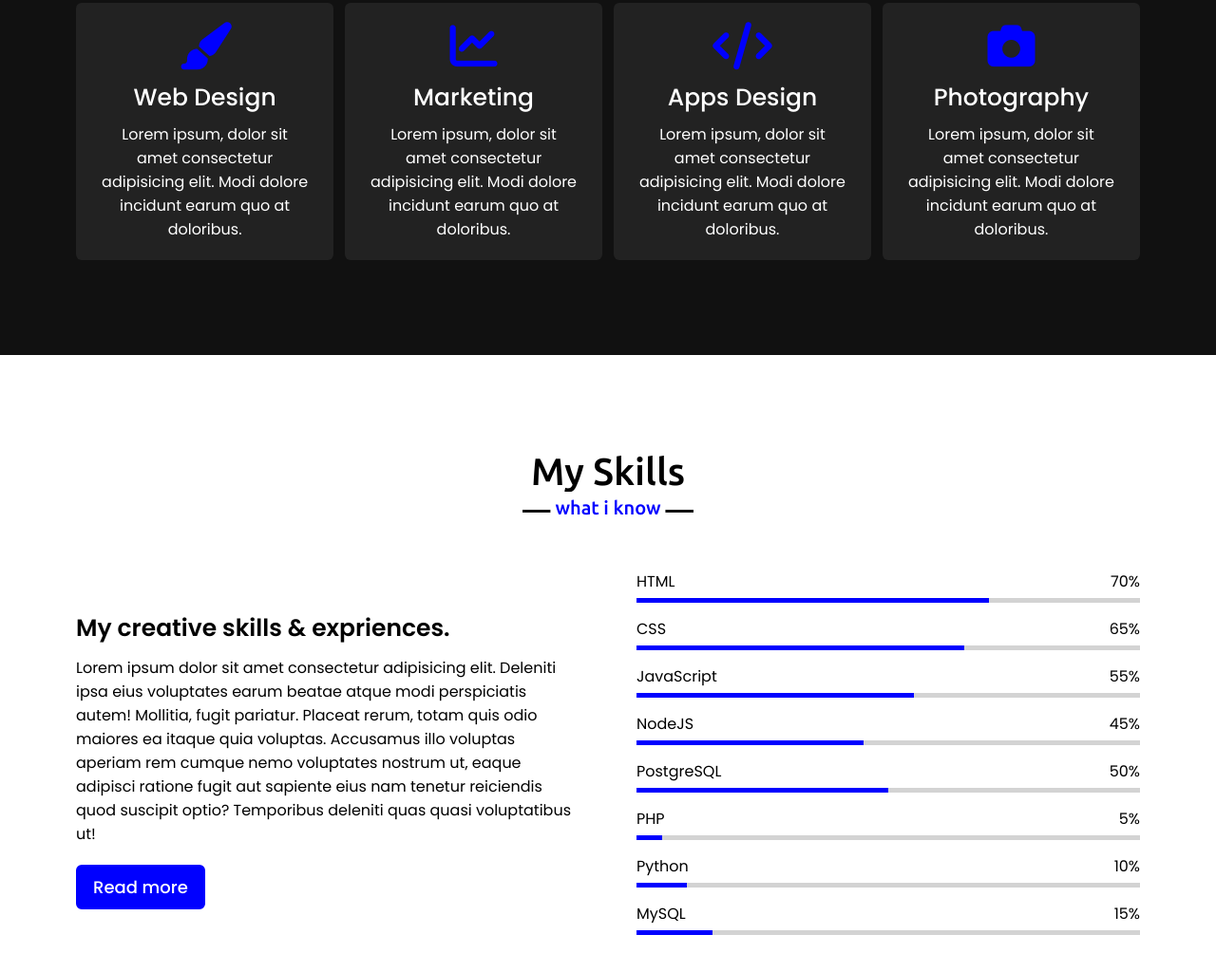
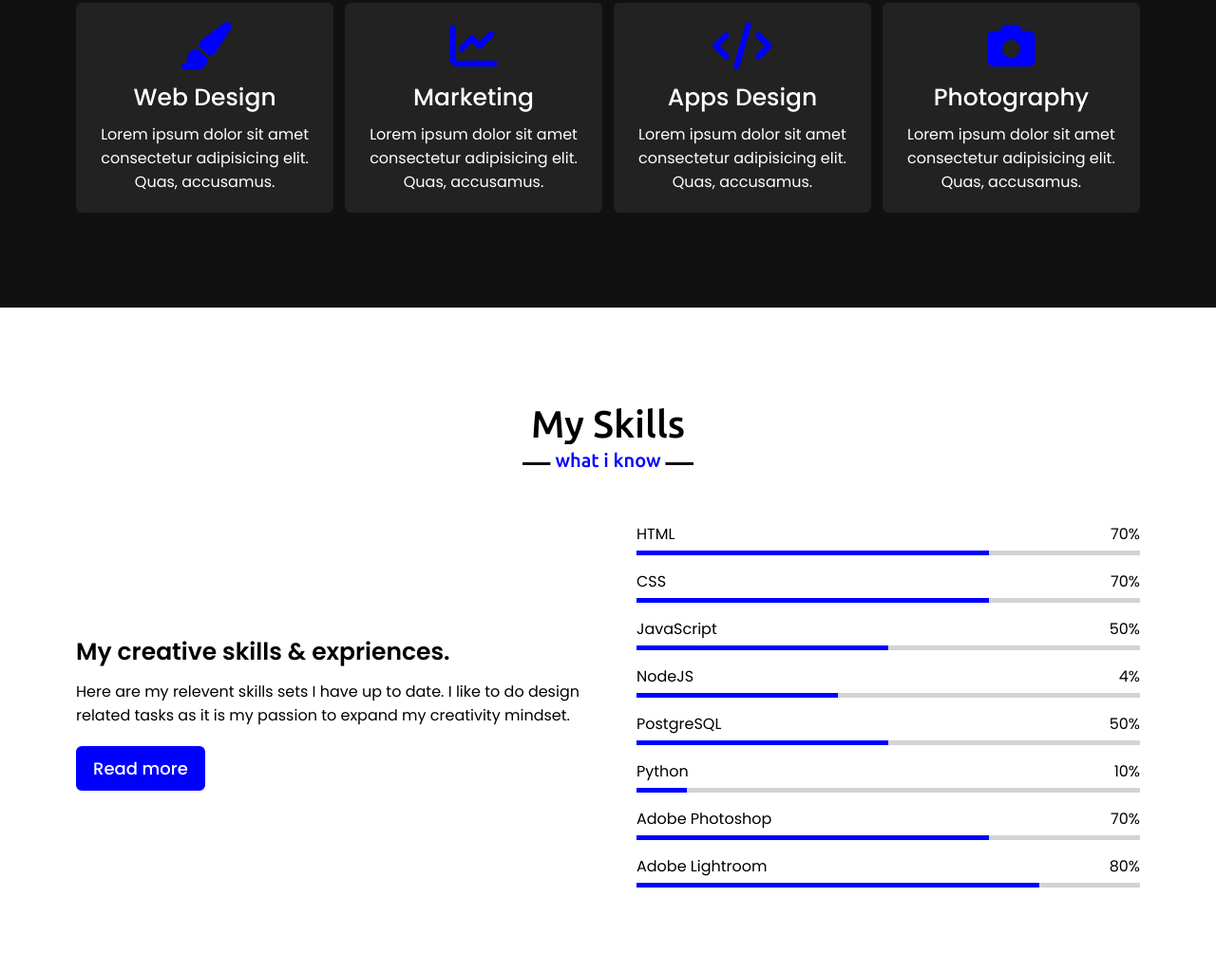
Before and after one commit to alxwong1991/about-me-portfolio, a plain HTML site: page index.html in a window 1280 px wide. Shown: the part 1756-2780 px from the top of the page at 95% size. Drawn offline with nearby package versions, Linux system fonts and the light colour scheme.

Commit message:
updates for skills

```diff
--- a/css/style.css
+++ b/css/style.css
@@ -401,31 +401,31 @@ section .title::after {
 }
 
 .skills-content .right .css::before {
-    width: 65%;
+    width: 70%;
 }
 
 .skills-content .right .js::before {
-    width: 55%;
+    width: 50%;
 }
 
 .skills-content .right .nodejs::before {
-    width: 45%;
+    width: 40%;
 }
 
 .skills-content .right .postgres::before {
     width: 50%;
 }
 
-.skills-content .right .php::before {
-    width: 5%;
-}
-
 .skills-content .right .python::before {
     width: 10%;
 }
 
-.skills-content .right .mysql::before {
-    width: 15%;
+.skills-content .right .photoshop::before {
+    width: 70%;
+}
+
+.skills-content .right .lightroom::before {
+    width: 80%;
 }
 
 /* projects section styling */
--- a/index.html
+++ b/index.html
@@ -78,32 +78,28 @@
                     <div class="box">
                         <i class="fas fa-paint-brush"></i>
                         <div class="text">Web Design</div>
-                        <p>Lorem ipsum, dolor sit amet consectetur adipisicing elit. Modi dolore incidunt earum quo
-                            at doloribus.</p>
+                        <p>Lorem ipsum dolor sit amet consectetur adipisicing elit. Quas, accusamus.</p>
                     </div>
                 </div>
                 <div class="card">
                     <div class="box">
                         <i class="fas fa-chart-line"></i>
                         <div class="text">Marketing</div>
-                        <p>Lorem ipsum, dolor sit amet consectetur adipisicing elit. Modi dolore incidunt earum quo
-                            at doloribus.</p>
+                        <p>Lorem ipsum dolor sit amet consectetur adipisicing elit. Quas, accusamus.</p>
                     </div>
                 </div>
                 <div class="card">
                     <div class="box">
                         <i class="fas fa-code"></i>
                         <div class="text">Apps Design</div>
-                        <p>Lorem ipsum, dolor sit amet consectetur adipisicing elit. Modi dolore incidunt earum quo
-                            at doloribus.</p>
+                        <p>Lorem ipsum dolor sit amet consectetur adipisicing elit. Quas, accusamus.</p>
                     </div>
                 </div>
                 <div class="card">
                     <div class="box">
                         <i class="fas fa-camera"></i>
                         <div class="text">Photography</div>
-                        <p>Lorem ipsum, dolor sit amet consectetur adipisicing elit. Modi dolore incidunt earum quo
-                            at doloribus.</p>
+                        <p>Lorem ipsum dolor sit amet consectetur adipisicing elit. Quas, accusamus.</p>
                     </div>
                 </div>
             </div>
@@ -117,11 +113,7 @@
             <div class="skills-content">
                 <div class="column left">
                     <div class="text">My creative skills & expriences.</div>
-                    <p>Lorem ipsum dolor sit amet consectetur adipisicing elit. Deleniti ipsa eius voluptates earum
-                        beatae atque modi perspiciatis autem! Mollitia, fugit pariatur. Placeat rerum, totam quis odio
-                        maiores ea itaque quia voluptas. Accusamus illo voluptas aperiam rem cumque nemo voluptates
-                        nostrum ut, eaque adipisci ratione fugit aut sapiente eius nam tenetur reiciendis quod suscipit
-                        optio? Temporibus deleniti quas quasi voluptatibus ut!</p>
+                    <p>Here are my relevent skills sets I have up to date. I like to do design related tasks as it is my passion to expand my creativity mindset.</p>
                     <a href="#">Read more</a>
                 </div>
                 <div class="column right">
@@ -135,21 +127,21 @@
                     <div class="bars">
                         <div class="info">
                             <span>CSS</span>
-                            <span>65%</span>
+                            <span>70%</span>
                         </div>
                         <div class="line css"></div>
                     </div>
                     <div class="bars">
                         <div class="info">
                             <span>JavaScript</span>
-                            <span>55%</span>
+                            <span>50%</span>
                         </div>
                         <div class="line js"></div>
                     </div>
                     <div class="bars">
                         <div class="info">
                             <span>NodeJS</span>
-                            <span>45%</span>
+                            <span>4%</span>
                         </div>
                         <div class="line nodejs"></div>
                     </div>
@@ -162,13 +154,6 @@
                     </div>
                     <div class="bars">
                         <div class="info">
-                            <span>PHP</span>
-                            <span>5%</span>
-                        </div>
-                        <div class="line php"></div>
-                    </div>
-                    <div class="bars">
-                        <div class="info">
                             <span>Python</span>
                             <span>10%</span>
                         </div>
@@ -176,10 +161,17 @@
                     </div>
                     <div class="bars">
                         <div class="info">
-                            <span>MySQL</span>
-                            <span>15%</span>
+                            <span>Adobe Photoshop</span>
+                            <span>70%</span>
                         </div>
-                        <div class="line mysql"></div>
+                        <div class="line photoshop"></div>
+                    </div>
+                    <div class="bars">
+                        <div class="info">
+                            <span>Adobe Lightroom</span>
+                            <span>80%</span>
+                        </div>
+                        <div class="line lightroom"></div>
                     </div>
                 </div>
             </div>
@@ -230,8 +222,7 @@
             <div class="contact-content">
                 <div class="column left">
                     <div class="text">Get in touch</div>
-                    <p>Lorem ipsum dolor sit amet consectetur adipisicing elit. Laborum sunt eum molestiae eveniet ab?
-                        Rem perferendis doloremque veritatis quis obcaecati?</p>
+                    <p>If there is any enquiry, please don't hesitate to contact me!</p>
                     <div class="icons">
                         <div class="row">
                             <i class="fas fa-user"></i>
```
